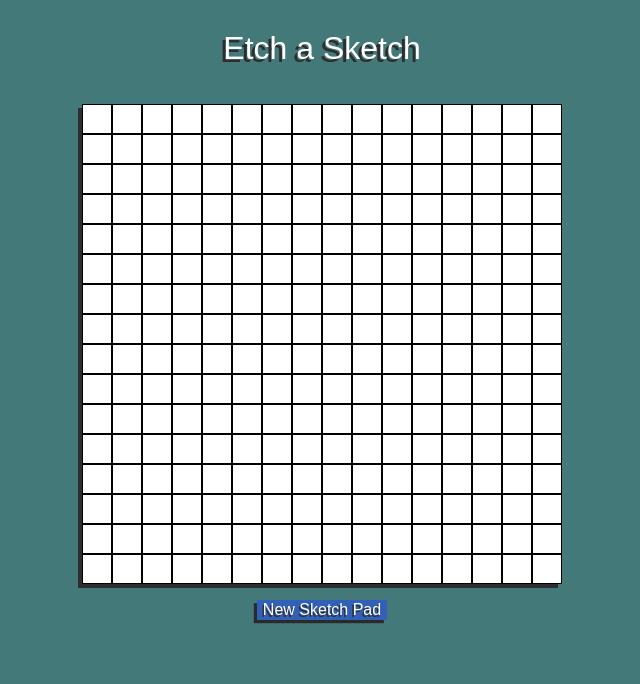
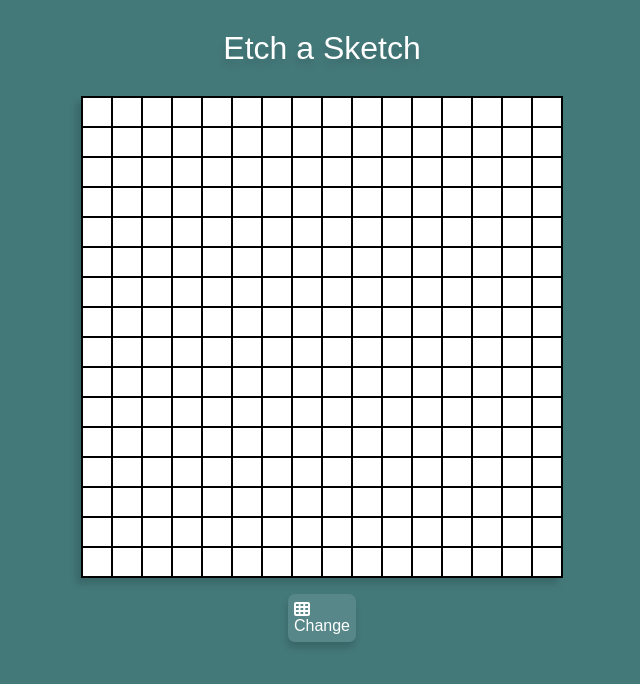
Before and after one commit to LoudDonut/etch-a-sketch, a plain HTML site: page index.html in a window 1280 px wide. Shown: the whole page, without its empty margins (318-958 px from the left). Drawn offline with Linux system fonts and the light colour scheme.

Commit message:
Changed the box shadows and added icon to button

```diff
--- a/index.html
+++ b/index.html
@@ -5,11 +5,12 @@
 	<link href="Assets/eric-meyers-css-reset-base.css" rel="stylesheet">
 	<link href="style.css" rel="stylesheet">
 	<title>Etch a Sketch</title>
+	<script src="https://kit.fontawesome.com/a475653b60.js" crossorigin="anonymous"></script>
 </head>
 <body>
 	<h1>Etch a Sketch</h1>
 	<div class="sketch-container" class="square"></div>
-	<button>New Sketch Pad</button>
+	<button><i class="fas fa-th"></i>Change</button>
 	<script src="script.js"></script>
 </body>
 </html>
--- a/style.css
+++ b/style.css
@@ -10,26 +10,32 @@ h1 {
 	color: rgb(255, 255, 255);
 	font-size: 2em;
 	font-family: sans-serif;
-	text-shadow: -0.1em 0.1em rgb(46, 46, 46);
+	text-shadow: -1px 6px 7px rgba(0,0,0,0.15);
 }
 
 .sketch-container {
-	margin-top: 2.5em;
+	margin-top: 2em;
 	display: flex;
 	background-color: rgb(255, 255, 255);
 	height: 30em;
 	width: 30em;
 	flex-wrap: wrap;
-	box-shadow: -0.25em 0.25em rgb(46, 46, 46);
+	box-shadow: -5px 6px 7px rgba(0,0,0,0.15);
+	border: 1px solid black;
 }
 
 button {
+	display: flex;
+	flex-direction: column;
+	justify-content: center;
 	margin-top: 1em;
+	height: 3em;
+	width: auto;
 	border: 0.2em none rgb(255, 255, 255);
+	border-radius: 7px;
 	font-family: sans-serif;
 	color: rgb(255, 255, 255);
-	text-shadow: -0.1em 0.1em rgb(46, 46, 46);
 	font-size: 1em;
-	background-color: rgb(50, 96, 182);
-	box-shadow: -0.2em 0.2em rgb(43, 42, 42);
+	background-color: rgba(255, 255, 255, 0.103);
+	box-shadow: -1px 6px 7px rgba(0,0,0,0.15);
 }
```
